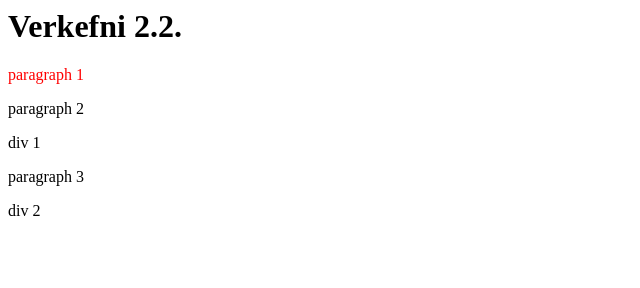
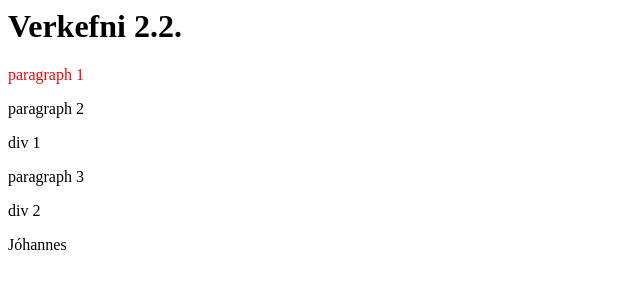
Before and after one commit to JHT1609/FORR3JS-Verkefni-2, a plain HTML site: page index.html in a window 1280 px wide. Shown: the whole page, without its empty margins (0-640 px from the left). Drawn offline with Linux system fonts and the light colour scheme.

Commit message:
Update index.html

```diff
--- a/index.html
+++ b/index.html
@@ -3,14 +3,19 @@
 <p id="p1">málsgrein 2</p>
 <div>div 1</div>
   <p id="p2">málsgrein 3</p>
-<div>div 2</div>
+<div id="div2">div 2</div>
 
 <script type="text/javascript">
     document.querySelector("p").style.color="red";
     document.querySelector("p").textContent="paragraph 1";
     document.querySelector("#p1").textContent="paragraph 2";
     document.querySelector("#p2").textContent="paragraph 3";
-    let header1 = document.getElementById('myDiv')
-    header1.innerHTML = '<h1>Verkefni 2.2.</h1>';
+    let myDiv = document.getElementById('myDiv');
+    myDiv.innerHTML = '<h1>Verkefni 2.2.</h1>';
+
+    let myDiv2 = document.getElementById('div2');
+    let para1 = document.createElement('p');
+    para1.textContent = "Jóhannes";
+    myDiv2.append(para1);
 
 </script>
```
